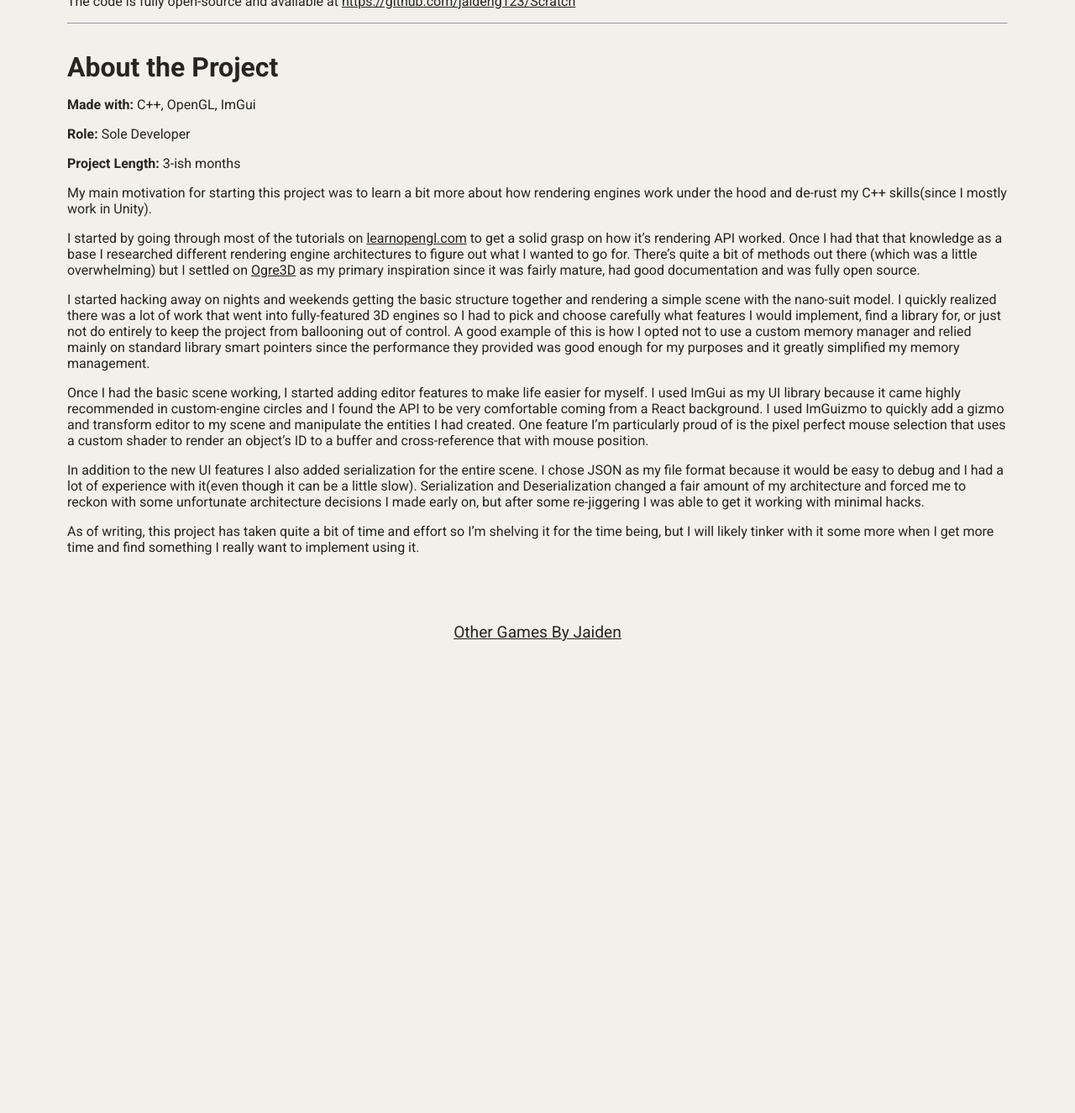
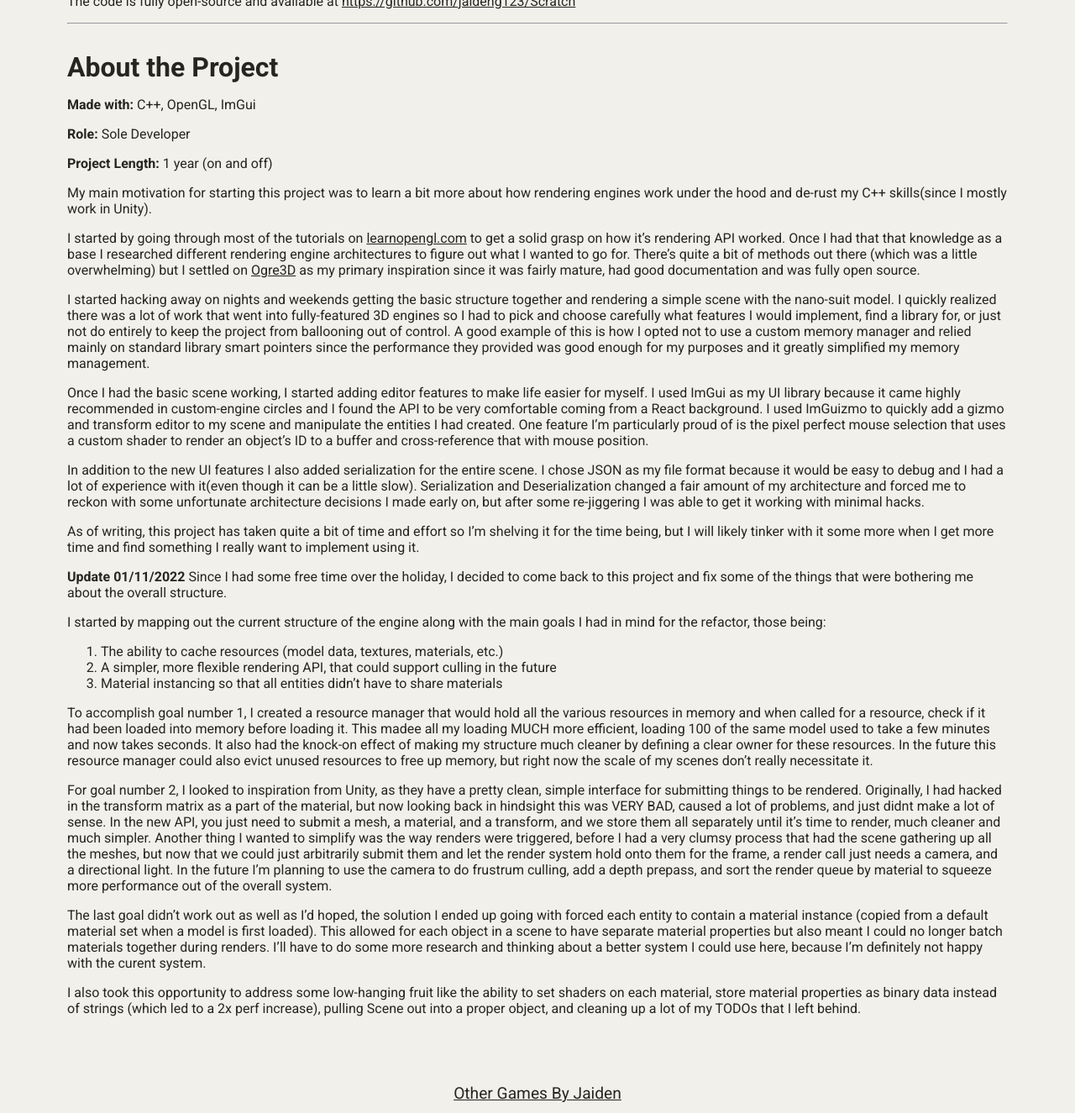
Before and after one commit to jaideng123/jaideng123.github.io, a Jekyll site: the page built from _posts/games/2020-12-01-Scratch3D.md, in a window 1280 px wide and 1400 px high, scrolled down 799 px, cut to the strip 75-1400 px from the top of the window. Shown: the whole strip at 84% size. Built offline with Jekyll 4.4.1, drawn with Linux system fonts in a browser that asks for light colours; nearby versions of some CDN libraries; before the commit the page ends 1654 px from its top, so only the background shows below that.

Commit message:
Updated Scratch About

```diff
--- a/_posts/games/2020-12-01-Scratch3D.md
+++ b/_posts/games/2020-12-01-Scratch3D.md
@@ -30,7 +30,7 @@ The code is fully open-source and available at [https://github.com/jaideng123/Sc
 
 **Role:** Sole Developer
 
-**Project Length:** 3-ish months
+**Project Length:** 1 year (on and off)
 
 My main motivation for starting this project was to learn a bit more about how rendering engines work under the hood and de-rust my C++ skills(since I mostly work in Unity).
 
@@ -43,3 +43,19 @@ Once I had the basic scene working, I started adding editor features to make lif
 In addition to the new UI features I also added serialization for the entire scene. I chose JSON as my file format because it would be easy to debug and I had a lot of experience with it(even though it can be a little slow). Serialization and Deserialization changed a fair amount of my architecture and forced me to reckon with some unfortunate architecture decisions I made early on, but after some re-jiggering I was able to get it working with minimal hacks.
 
 As of writing, this project has taken quite a bit of time and effort so I'm shelving it for the time being, but I will likely tinker with it some more when I get more time and find something I really want to implement using it.
+
+**Update 01/11/2022**
+Since I had some free time over the holiday, I decided to come back to this project and fix some of the things that were bothering me about the overall structure.
+
+I started by mapping out the current structure of the engine along with the main goals I had in mind for the refactor, those being:
+1. The ability to cache resources (model data, textures, materials, etc.)
+2. A simpler, more flexible rendering API, that could support culling in the future
+3. Material instancing so that all entities didn't have to share materials
+
+To accomplish goal number 1, I created a resource manager that would hold all the various resources in memory and when called for a resource, check if it had been loaded into memory before loading it. This madee all my loading MUCH more efficient, loading 100 of the same model used to take a few minutes and now takes seconds. It also had the knock-on effect of making my structure much cleaner by defining a clear owner for these resources. In the future this resource manager could also evict unused resources to free up memory, but right now the scale of my scenes don't really necessitate it.
+
+For goal number 2, I looked to inspiration from Unity, as they have a pretty clean, simple interface for submitting things to be rendered. Originally, I had hacked in the transform matrix as a part of the material, but now looking back in hindsight this was VERY BAD, caused a lot of problems, and just didnt make a lot of sense. In the new API, you just need to submit a mesh, a material, and a transform, and we store them all separately until it's time to render, much cleaner and much simpler. Another thing I wanted to simplify was the way renders were triggered, before I had a very clumsy process that had the scene gathering up all the meshes, but now that we could just arbitrarily submit them and let the render system hold onto them for the frame, a render call just needs a camera, and a directional light. In the future I'm planning to use the camera to do frustrum culling, add a depth prepass, and sort the render queue by material to squeeze more performance out of the overall system.
+
+The last goal didn't work out as well as I'd hoped, the solution I ended up going with forced each entity to contain a material instance (copied from a default material set when a model is first loaded). This allowed for each object in a scene to have separate material properties but also meant I could no longer batch materials together during renders. I'll have to do some more research and thinking about a better system I could use here, because I'm definitely not happy with the curent system.
+
+I also took this opportunity to address some low-hanging fruit like the ability to set shaders on each material, store material properties as binary data instead of strings (which led to a 2x perf increase), pulling Scene out into a proper object, and cleaning up a lot of my TODOs that I left behind.
```
